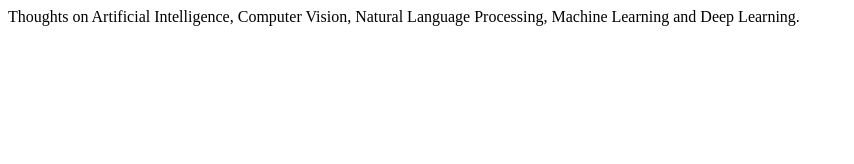
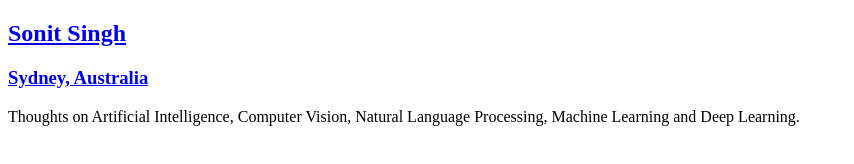
Before and after one commit to sonitsingh/sonitsingh.github.io, a plain HTML site: page index.html in a window 1280 px wide. Shown: the whole page, without its empty margins (0-854 px from the left). Drawn offline with Linux system fonts and the light colour scheme.

Commit message:
Update index.html

```diff
--- a/index.html
+++ b/index.html
@@ -4,6 +4,24 @@
 	<title>Sonit Singh's Webpage</title>
 </head>
 <body>
+<div id="wrapper">
+    <a href="#sidebar" class="mobilemenu"><i class="icon-reorder"></i></a>
+    <div id="sidebar">
+        <div id="main-nav">
+            <div id="nav-container">
+                <a href="http://sonitsingh.github.io">
+                    <div id="profile" class="clearfix">
+                        <div class="portrate hidden-xs"></div>
+                        <div class="title">
+                            <h2>Sonit Singh</h2>
+                            <h3>Sydney, Australia</h3>
+                        </div>
+                    </div>
+                </a>
+            </div>
+        </div>
+    </div>
+</div>
 Thoughts on Artificial Intelligence, Computer Vision, Natural Language Processing, Machine Learning and Deep Learning.
 </body>
 </html>
```
